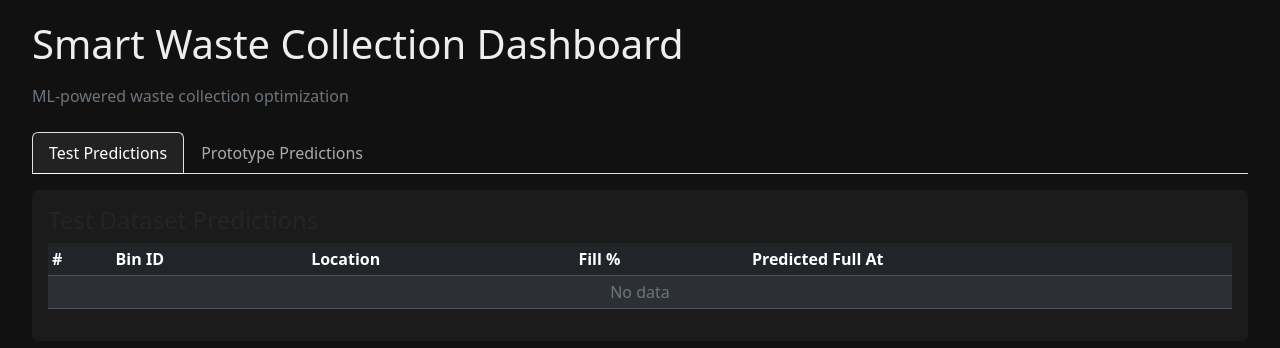
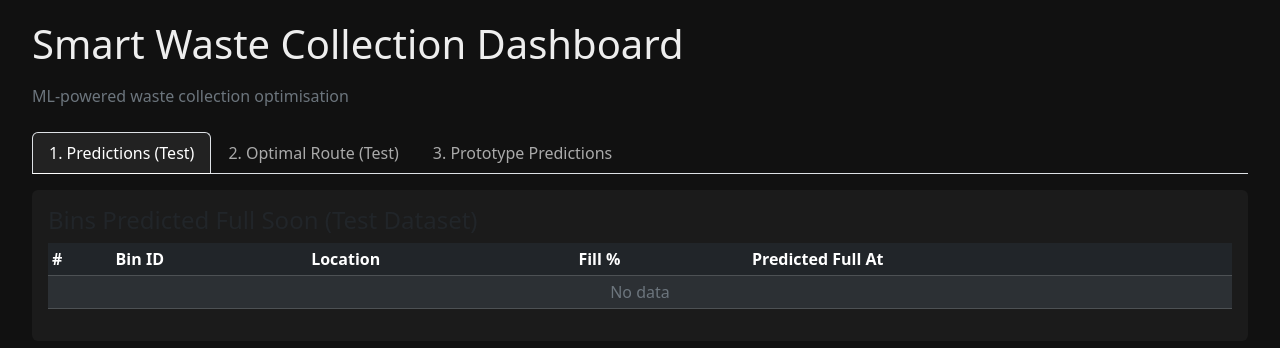
Before and after one commit to ajkizzy/trash-cloud-api, a Flask app: page /dashboard in a window 1280 px wide. Shown: the top 348 px of the page. Run offline with Flask 3, Linux system fonts and the light colour scheme; data that the repository does not hold is empty.

Commit message:
Update dashboard.html

```diff
--- a/templates/dashboard.html
+++ b/templates/dashboard.html
@@ -6,23 +6,28 @@
 
 <!-- =================== HEADER =================== -->
 <div class="d-flex justify-content-between align-items-center mb-3">
-    <h1 class="mb-0">Smart Waste Collection Dashboard</h1>
+  <h1 class="mb-0">Smart Waste Collection Dashboard</h1>
 </div>
 
 <p class="text-secondary mb-4">
-    ML-powered waste collection optimization
+  ML-powered waste collection optimisation
 </p>
 
 <!-- =================== TABS =================== -->
 <ul class="nav nav-tabs" role="tablist">
   <li class="nav-item">
-    <button class="nav-link active" data-bs-toggle="tab" data-bs-target="#panel-test">
-      Test Predictions
+    <button class="nav-link active" data-bs-toggle="tab" data-bs-target="#tab-test">
+      1. Predictions (Test)
     </button>
   </li>
   <li class="nav-item">
-    <button class="nav-link" data-bs-toggle="tab" data-bs-target="#panel-prototype">
-      Prototype Predictions
+    <button class="nav-link" data-bs-toggle="tab" data-bs-target="#tab-route">
+      2. Optimal Route (Test)
+    </button>
+  </li>
+  <li class="nav-item">
+    <button class="nav-link" data-bs-toggle="tab" data-bs-target="#tab-prototype">
+      3. Prototype Predictions
     </button>
   </li>
 </ul>
@@ -30,11 +35,12 @@
 <!-- =================== TAB CONTENT =================== -->
 <div class="tab-content mt-3">
 
-  <!-- ------------ TAB 1: TEST ------------ -->
-  <div class="tab-pane fade show active" id="panel-test">
+  <!-- ================= TAB 1 ================= -->
+  <div class="tab-pane fade show active" id="tab-test">
     <div class="card">
       <div class="card-body">
-        <h4 class="card-title">Test Dataset Predictions</h4>
+        <h4 class="card-title">Bins Predicted Full Soon (Test Dataset)</h4>
+
         <div class="table-responsive">
           <table class="table table-sm table-striped table-dark align-middle">
             <thead>
@@ -55,12 +61,40 @@
     </div>
   </div>
 
-  <!-- ------------ TAB 2: PROTOTYPE ------------ -->
-  <div class="tab-pane fade" id="panel-prototype">
+  <!-- ================= TAB 2 ================= -->
+  <div class="tab-pane fade" id="tab-route">
+    <div class="card">
+      <div class="card-body">
+        <h4 class="card-title">Optimal Collection Route (Test)</h4>
+
+        <div id="route-map-test" style="height: 450px; border-radius: 8px;"></div>
+
+        <div class="table-responsive mt-3">
+          <table class="table table-sm table-striped table-dark align-middle">
+            <thead>
+              <tr>
+                <th>Stop #</th>
+                <th>Label</th>
+                <th>Bin ID</th>
+                <th>Distance (km)</th>
+                <th>Travel Time (min)</th>
+              </tr>
+            </thead>
+            <tbody id="route-stops-body-test">
+              <tr><td colspan="5" class="text-center">Loading...</td></tr>
+            </tbody>
+          </table>
+        </div>
+      </div>
+    </div>
+  </div>
+
+  <!-- ================= TAB 3 ================= -->
+  <div class="tab-pane fade" id="tab-prototype">
     <div class="card">
       <div class="card-body">
         <h4 class="card-title">Prototype Predictions (Live)</h4>
-        <p class="text-secondary">Real-time sensor data from Raspberry Pi</p>
+        <p class="text-secondary">Real-time data from Raspberry Pi</p>
 
         <div class="table-responsive">
           <table class="table table-sm table-striped table-dark align-middle">
@@ -75,7 +109,7 @@
                 <th>Status</th>
               </tr>
             </thead>
-            <tbody id="prototype-predictions-body">
+            <tbody id="proto-predictions-body">
               <tr><td colspan="7" class="text-center">Loading...</td></tr>
             </tbody>
           </table>
@@ -146,11 +180,10 @@ async function loadPredictions(source, tbodyId) {
 // ---------- INIT ----------
 document.addEventListener('DOMContentLoaded', () => {
   loadPredictions('test', 'test-predictions-body');
-  loadPredictions('prototype', 'prototype-predictions-body');
+  loadPredictions('prototype', 'proto-predictions-body');
 
-  // Auto-refresh prototype every 30s
   setInterval(() => {
-    loadPredictions('prototype', 'prototype-predictions-body');
+    loadPredictions('prototype', 'proto-predictions-body');
   }, 30000);
 });
 </script>
```
